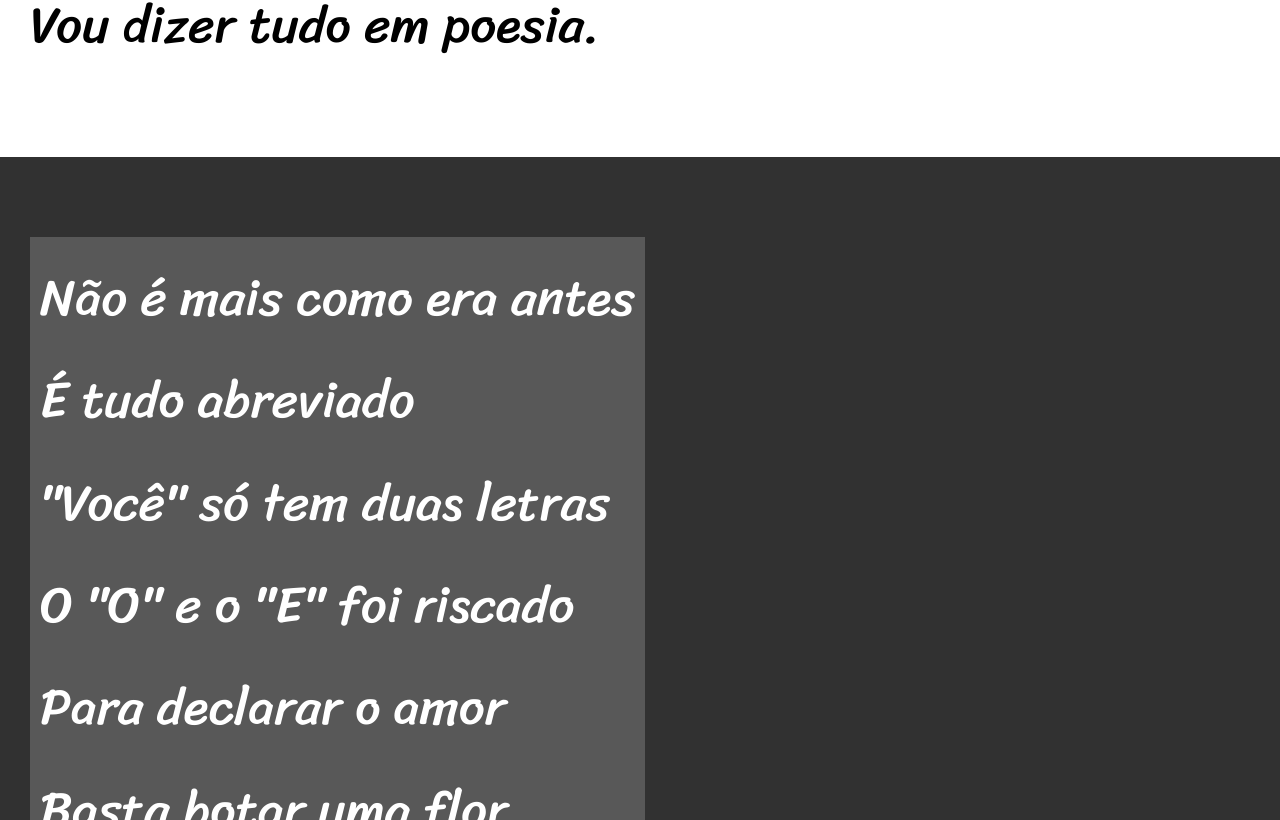
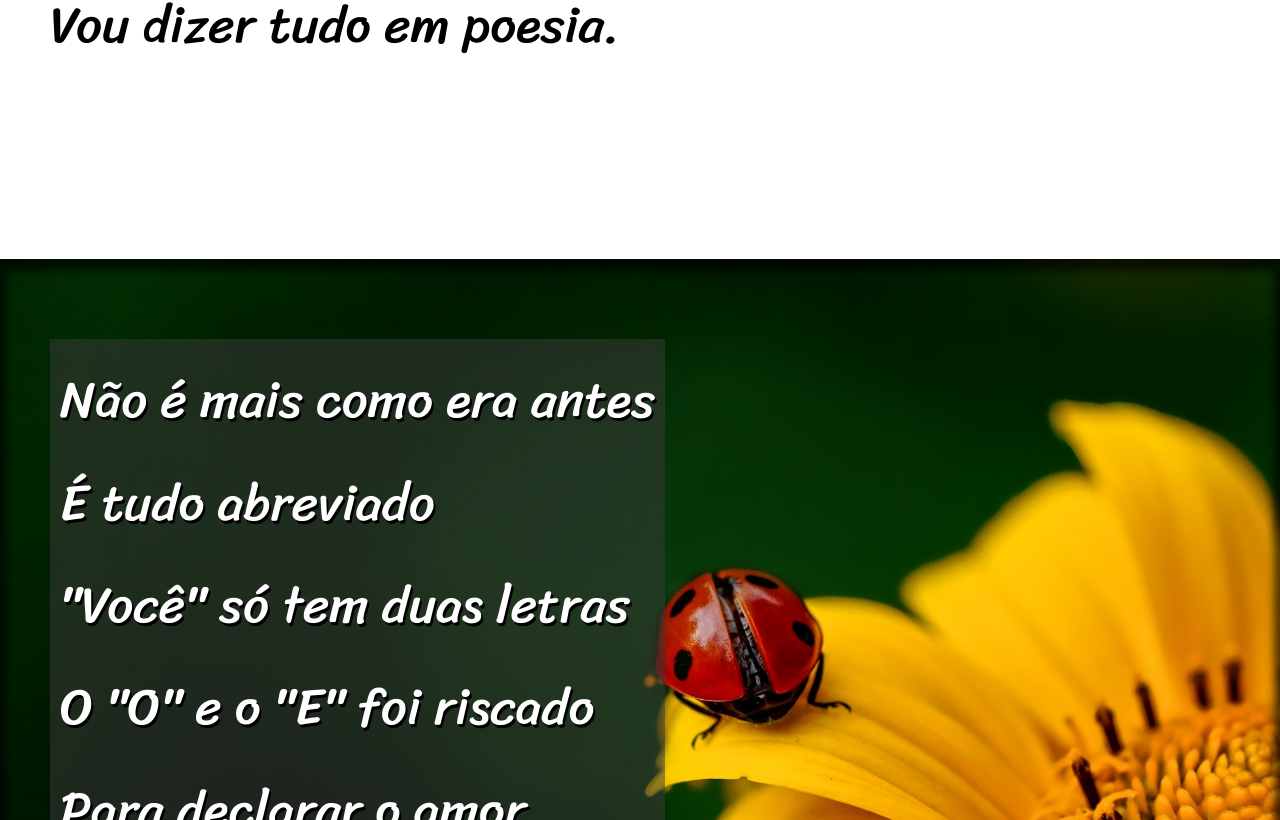
Before and after one commit to erickdavid14/htm-css, a plain HTML site: page desafios/d012/index.html in a window 1280 px wide. Shown: the part 980-1800 px from the top of the page. Drawn offline with Linux system fonts and the light colour scheme.

Commit message:
colocando efeito paralax

```diff
--- a/desafios/d012/css/style.css
+++ b/desafios/d012/css/style.css
@@ -18,7 +18,7 @@
 }
 
 html, body {
-    min-height: 100%;
+    height: 100%;
     background-color: darkgray;
     font-family:var(--fonte1);
 }
@@ -53,9 +53,14 @@ section {
     padding-top: 10vh;
     padding-bottom: 10vh;
     line-height: 2em;
-    padding-left: 30px;
+    padding-left: 50px;
     font-family: var(--fonte3);
     font-size:4vw;
+    text-align: justify;
+}
+
+section > p {
+    padding-bottom: 2em;
 }
 
 section.normal {
@@ -67,13 +72,32 @@ section.normal {
 section.imagen {
     background-color: rgb(49, 49, 49);
     color: white;
+    box-shadow: inset 0px 6px 9px 6px rgba(0, 0, 0, 0.658);
+    background-attachment: fixed;
 }
 
 section.imagen > p {
-    background-color: rgb(88, 88, 88);
+    background-color: rgba(59, 59, 59, 0.512);
     display: inline-block;
     padding: 10px;
+    text-shadow:2px 3px 0px black;
 }
+
+section#img01 {
+    background-image: url('../imagens/background001.jpg');
+    background-repeat: no-repeat;
+    background-position: right center;
+    background-size: cover;
+}
+
+section#img02 {
+    background-image: url('../imagens/background002.jpg');
+    background-repeat: no-repeat;
+    background-position: right center;
+    background-size: cover;
+
+}
+
 
 footer {
     background-color: black;
--- a/desafios/d012/index.html
+++ b/desafios/d012/index.html
@@ -32,7 +32,7 @@
 
 
 
-    <section class="imagen">
+    <section class="imagen" id="img01">
         <p>
             Não é mais como era antes <br>
             É tudo abreviado <br>
@@ -70,7 +70,7 @@
 
 
 
-    <section class="imagen">
+    <section class="imagen" id="img02">
         <p>
             Tenho saudade das cartas <br>
             Escritas com a própria mão <br>
```
